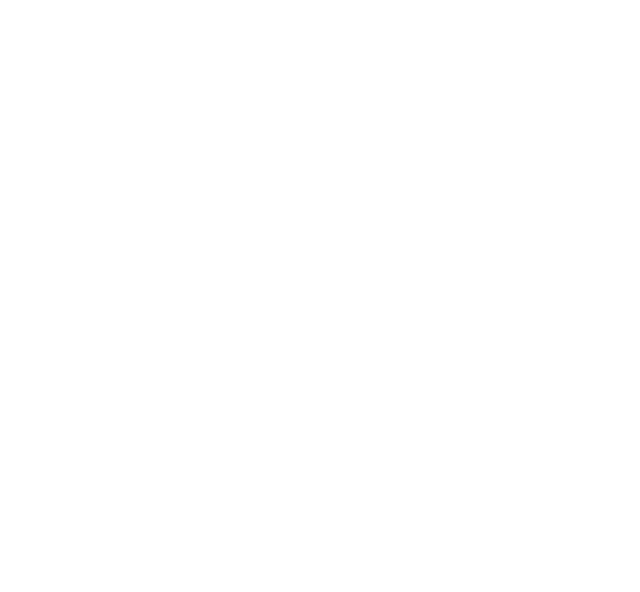
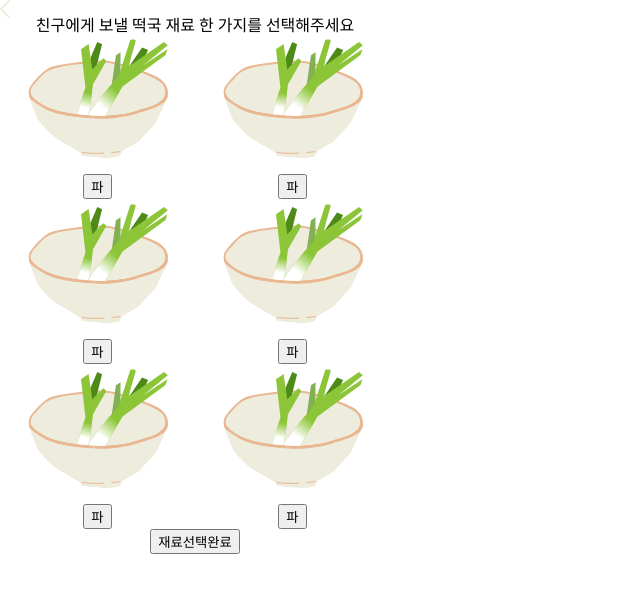
Before and after one commit to BokdungEEE/luckycharm-frontend, a React (Create React App) app: page /select in a window 1280 px wide. Before the commit this address had no page. Shown: the top 592 px of the page, without its empty margins (0-640 px from the left). Built offline with nearby package versions, Linux system fonts and the light colour scheme.

Commit message:
feat: 페이지 생성, 로직

```diff
--- a/src/App.jsx
+++ b/src/App.jsx
@@ -4,6 +4,8 @@ import { GlobalStyle } from './styles/GlobalStyle';
 import MainPage from './pages/mainPage.jsx';
 import LoginPage from './pages/loginPage.jsx';
 import KakaoLogin from './pages/KakaoLogin';
+import Select from './pages/Select';
+import Message from './pages/Message';
 
 const App = () => {
   return (
@@ -13,6 +15,8 @@ const App = () => {
         <Route path='/login' element={<LoginPage />} />
         <Route path='/' element={<MainPage />} />
         <Route path='/oauth' element={<KakaoLogin />} />
+        <Route path='/select' element={<Select />} />
+        <Route path='/message' element={<Message />} />
       </Routes>
     </div>
   );
--- /dev/null
+++ b/src/components/Ingredient.jsx
@@ -0,0 +1,30 @@
+import React from 'react';
+import styled from 'styled-components';
+
+const Ingredient = ({ source, text, color, setSelected }) => {
+  return (
+    <Container>
+      <Img src={source} />
+      <Btn onClick={() => setSelected(text)} color={color}>
+        {text}
+      </Btn>
+    </Container>
+  );
+};
+const Container = styled.div`
+  display: flex;
+  flex-direction: column;
+  align-items: center;
+  width: 50%;
+`;
+const Img = styled.img`
+  width: 140px;
+  height: 140px;
+`;
+const Btn = styled.button`
+  :hover {
+    color: ${(props) => props.color};
+  }
+`;
+
+export default Ingredient;
--- /dev/null
+++ b/src/data/selectData.js
@@ -0,0 +1,33 @@
+import Ingredient from '../asset/ingredient.svg';
+export const data = [
+  {
+    img: Ingredient,
+    text: '파',
+    color: 'green',
+  },
+  {
+    img: Ingredient,
+    text: '파',
+    color: 'green',
+  },
+  {
+    img: Ingredient,
+    text: '파',
+    color: 'green',
+  },
+  {
+    img: Ingredient,
+    text: '파',
+    color: 'green',
+  },
+  {
+    img: Ingredient,
+    text: '파',
+    color: 'green',
+  },
+  {
+    img: Ingredient,
+    text: '파',
+    color: 'green',
+  },
+];
--- /dev/null
+++ b/src/pages/Message.jsx
@@ -0,0 +1,9 @@
+import React from 'react';
+import { useLocation } from 'react-router-dom';
+const Message = () => {
+  const navigate = useLocation();
+  const ingredient = navigate.state.text;
+  return <div>{ingredient}</div>;
+};
+
+export default Message;
--- /dev/null
+++ b/src/pages/Select.jsx
@@ -0,0 +1,49 @@
+import React, { useState } from 'react';
+import { ReactComponent as Arrow } from '../asset/arrow.svg';
+import { data } from '../data/selectData';
+import Ingredient from '../components/Ingredient';
+import styled from 'styled-components';
+import { useNavigate } from 'react-router-dom';
+
+const Select = () => {
+  const navigate = useNavigate();
+  const [selected, setSelected] = useState('');
+  const onSelected = () => {
+    navigate('/message', { state: { text: selected } });
+  };
+  console.log(selected);
+  return (
+    <Container>
+      <ArrowImg />
+      <p>친구에게 보낼 떡국 재료 한 가지를 선택해주세요</p>
+      <IContainer>
+        {data.map((data, index) => (
+          <Ingredient
+            key={index}
+            source={data.img}
+            color={data.color}
+            text={data.text}
+            setSelected={setSelected}
+          />
+        ))}
+      </IContainer>
+      <button onClick={onSelected}>재료선택완료</button>
+    </Container>
+  );
+};
+const ArrowImg = styled(Arrow)`
+  align-self: flex-start;
+`;
+const Container = styled.div`
+  width: 390px;
+  height: 982px;
+  display: flex;
+  flex-direction: column;
+  align-items: center;
+`;
+const IContainer = styled.div`
+  display: flex;
+  flex-wrap: wrap;
+`;
+
+export default Select;
```
Also changed, not shown: .eslintrc.json, src/asset/arrow.svg (added), src/asset/ingredient.svg (added).
